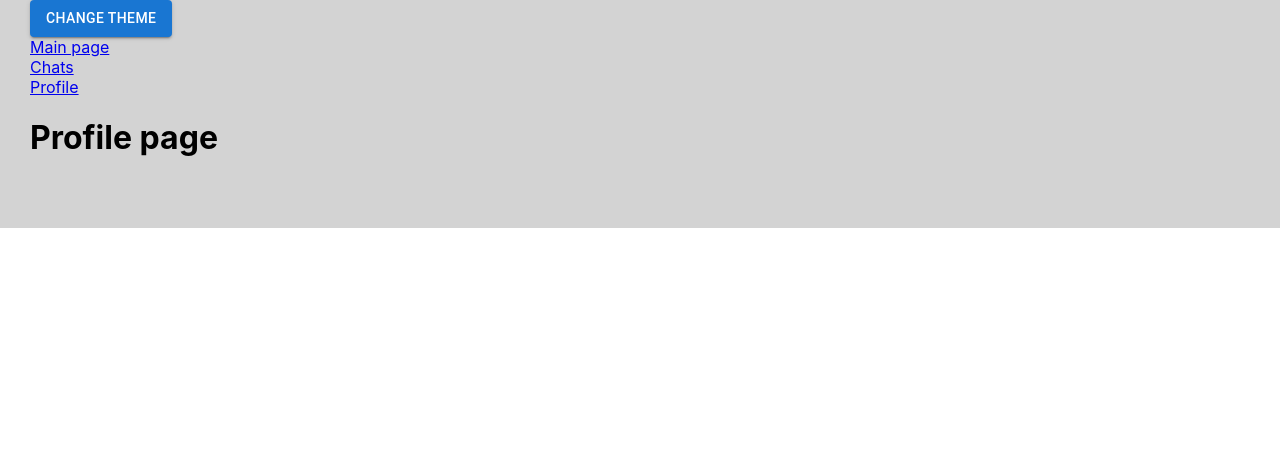
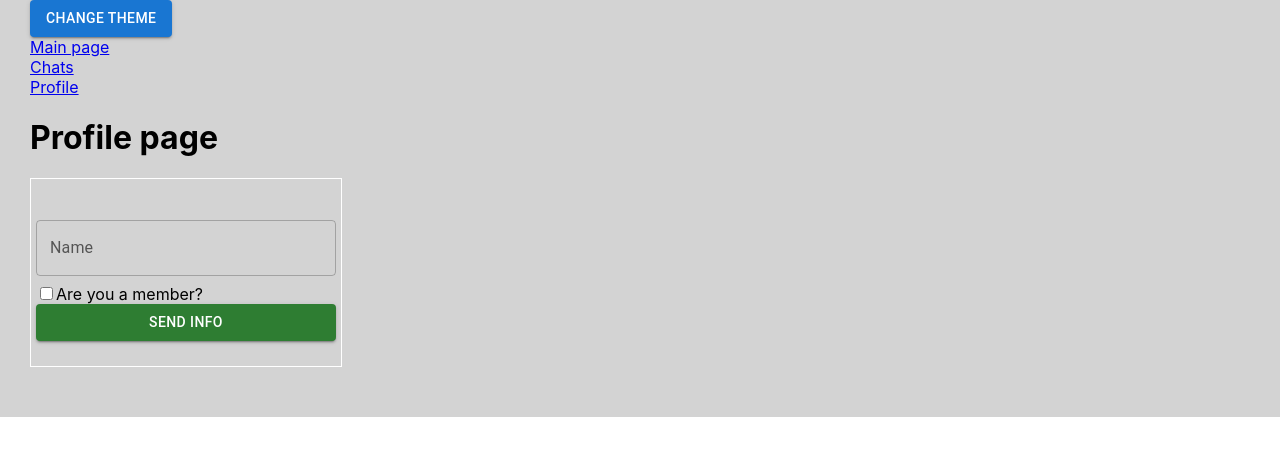
Before and after one commit to GriKate/React-GB, a React (Create React App) app: page /profile in a window 1280 px wide. Shown: the top 456 px of the page. Built offline with nearby package versions, Linux system fonts and the light colour scheme.

Commit message:
Add profile info form, save data with redux store

```diff
--- a/package.json
+++ b/package.json
@@ -11,8 +11,11 @@
     "@testing-library/user-event": "^13.5.0",
     "react": "^18.2.0",
     "react-dom": "^18.2.0",
+    "react-redux": "^8.0.5",
     "react-router-dom": "^6.4.2",
     "react-scripts": "5.0.1",
+    "redux": "^4.2.0",
+    "redux-devtools-extension": "^2.13.9",
     "web-vitals": "^2.1.4"
   },
   "scripts": {
--- a/src/App.jsx
+++ b/src/App.jsx
@@ -5,6 +5,7 @@ import { NotFound } from './components/NotFound';
 
 import {useEffect, useState} from 'react';
 import './index.css';
+import { useDispatch, useSelector } from 'react-redux'
 
 import Button from '@mui/material/Button';
 import { ThemeProvider } from '@mui/material';
@@ -52,6 +53,29 @@ const lightTheme = createTheme({
 function App({messages, addMessage}) {
   const [isDark, setIsDark] = useState(false)
 
+  const dispatch = useDispatch()
+  const inputs = useSelector((store) => store.inputProfileReducer)
+
+  const setProfile = (e) => {
+    // console.log(e.target.value)
+    dispatch({
+      type: 'PROFILE_INPUT',
+      payload: {[e.target.name]: e.target.value}
+    })
+  }
+
+  const submitProfile = (e) => {
+    e.preventDefault();
+    dispatch({
+      type: 'SET_NEW_PROFILE',
+      payload: inputs
+    })
+    dispatch({
+      type: 'PROFILE_INPUT_CLEAR',
+      payload: {name: '', isMember: ''}
+    })
+  }
+
   return (
     <BrowserRouter>
     <ThemeProvider theme={isDark ? darkTheme : lightTheme}>
@@ -67,7 +91,7 @@ function App({messages, addMessage}) {
           <Route path='chats' element={<Chats />}>
             <Route path=':chatID' element={<Chats />}></Route>
           </Route>
-          <Route path='profile' element={<Profile />}></Route>
+          <Route path='profile' element={<Profile setProfile={setProfile} submitProfile={submitProfile} />}></Route>
           <Route path='*' element={<NotFound />}></Route>
         </Routes>
       </div>
--- a/src/components/profile/Profile.jsx
+++ b/src/components/profile/Profile.jsx
@@ -1,3 +1,47 @@
-export const Profile = () => {
-    return <h1>Profile page</h1>
+import Button from '@mui/material/Button';
+import TextField from '@mui/material/TextField';
+import { useSelector } from 'react-redux'
+
+export const Profile = ({setProfile, submitProfile}) => {
+    const inputs = useSelector((store) => store.inputProfileReducer)
+    const profiles = useSelector((store) => store.profilesReducer)
+    // console.log(profiles)
+    return <>
+        <h1>Profile page</h1>
+        <div>
+            {
+                profiles.map((profile, idx) =>
+                    <div key={idx}>
+                        <div>{profile.name}</div>
+                        {profile.isMember === 'on' &&
+                            <p>Member of chats</p>
+                        }
+                    </div>
+                )
+            }
+        </div>
+        <form className="message-form">
+            <div className="message-form_container">
+            <TextField
+                id="outlined-basic"
+                label="Name"
+                name="name"
+                value={inputs.name}
+                onChange={setProfile}
+                variant="outlined"
+                margin="normal"
+                />
+            <label>
+                <input type="checkbox" name="isMember" onChange={setProfile} />
+                Are you a member?
+            </label>
+            <Button
+                onClick={submitProfile}
+                variant="contained"
+                color="success"
+                >Send info</Button>
+            </div>
+        </form>
+    </>
 }
+// подключить стр к редакс, добавить чекбокс и сохранить в сторе
--- a/src/index.js
+++ b/src/index.js
@@ -3,9 +3,15 @@ import React from 'react';
 import ReactDOM from 'react-dom/client';
 import './index.css';
 import App from './App';
+import {Provider} from 'react-redux'
+import {store} from './redux/store'
 
 // до 18 версии был метод рендер, теперь createRoot
 const root = ReactDOM.createRoot(document.getElementById('root'));
-root.render(<App />);
+root.render(
+    <Provider store={store} >
+        <App />
+    </Provider>
+    );
 
 // root.render(element());
--- /dev/null
+++ b/src/redux/initState.js
@@ -0,0 +1,6 @@
+export const initState = {
+    postsReducer: [],
+    inputPostReducer: {},
+    profilesReducer: [],
+    inputProfileReducer: {}
+}
--- /dev/null
+++ b/src/redux/reducers/inputPostReducer.js
@@ -0,0 +1,11 @@
+import {initState} from '../initState'
+
+export const inputPostReducer = (state = initState, action) => {
+    const {type, payload} = action
+    switch (type) {
+        case '':
+            return {...state, ...payload}
+        default:
+            return state;
+    }
+}
--- /dev/null
+++ b/src/redux/reducers/inputProfileReducer.js
@@ -0,0 +1,13 @@
+import {initState} from '../initState'
+
+export const inputProfileReducer = (state = initState, action) => {
+    const {type, payload} = action
+    switch (type) {
+        case 'PROFILE_INPUT':
+            return {...state, ...payload}
+        case 'PROFILE_INPUT_CLEAR':
+            return {...payload}
+        default:
+            return state;
+    }
+}
--- /dev/null
+++ b/src/redux/reducers/postsReducer.js
@@ -0,0 +1,11 @@
+import {initState} from '../initState'
+
+export const postsReducer = (state = initState, action) => {
+    const {type, payload} = action
+    switch (type) {
+        case '':
+            return {...state, ...payload}
+        default:
+            return state;
+    }
+}
--- /dev/null
+++ b/src/redux/reducers/profilesReducer.js
@@ -0,0 +1,13 @@
+import {initState} from '../initState'
+
+export const profilesReducer = (state = initState, action) => {
+    const {type, payload} = action
+    switch (type) {
+        case 'SET_PROFILES':
+            return payload
+        case 'SET_NEW_PROFILE':
+            return [...state, payload]
+        default:
+            return state;
+    }
+}
--- /dev/null
+++ b/src/redux/reducers/rootReducer.js
@@ -0,0 +1,12 @@
+import { combineReducers } from 'redux';
+import { postsReducer } from './postsReducer';
+import { inputPostReducer } from './inputPostReducer';
+import { profilesReducer } from './profilesReducer';
+import { inputProfileReducer } from './inputProfileReducer'
+
+export const rootReducer = combineReducers({
+    postsReducer: postsReducer,
+    inputPostReducer: inputPostReducer,
+    profilesReducer: profilesReducer,
+    inputProfileReducer: inputProfileReducer
+})
--- /dev/null
+++ b/src/redux/store.js
@@ -0,0 +1,11 @@
+import { createStore } from 'redux';
+import { composeWithDevTools } from 'redux-devtools-extension';
+import { rootReducer } from './reducers/rootReducer';
+
+import { initState } from './initState'
+
+export const store = createStore(
+    rootReducer,
+    initState,
+    composeWithDevTools()
+)
```
Also changed, not shown: 1 other file (tests, documents, lock files or other folders).
